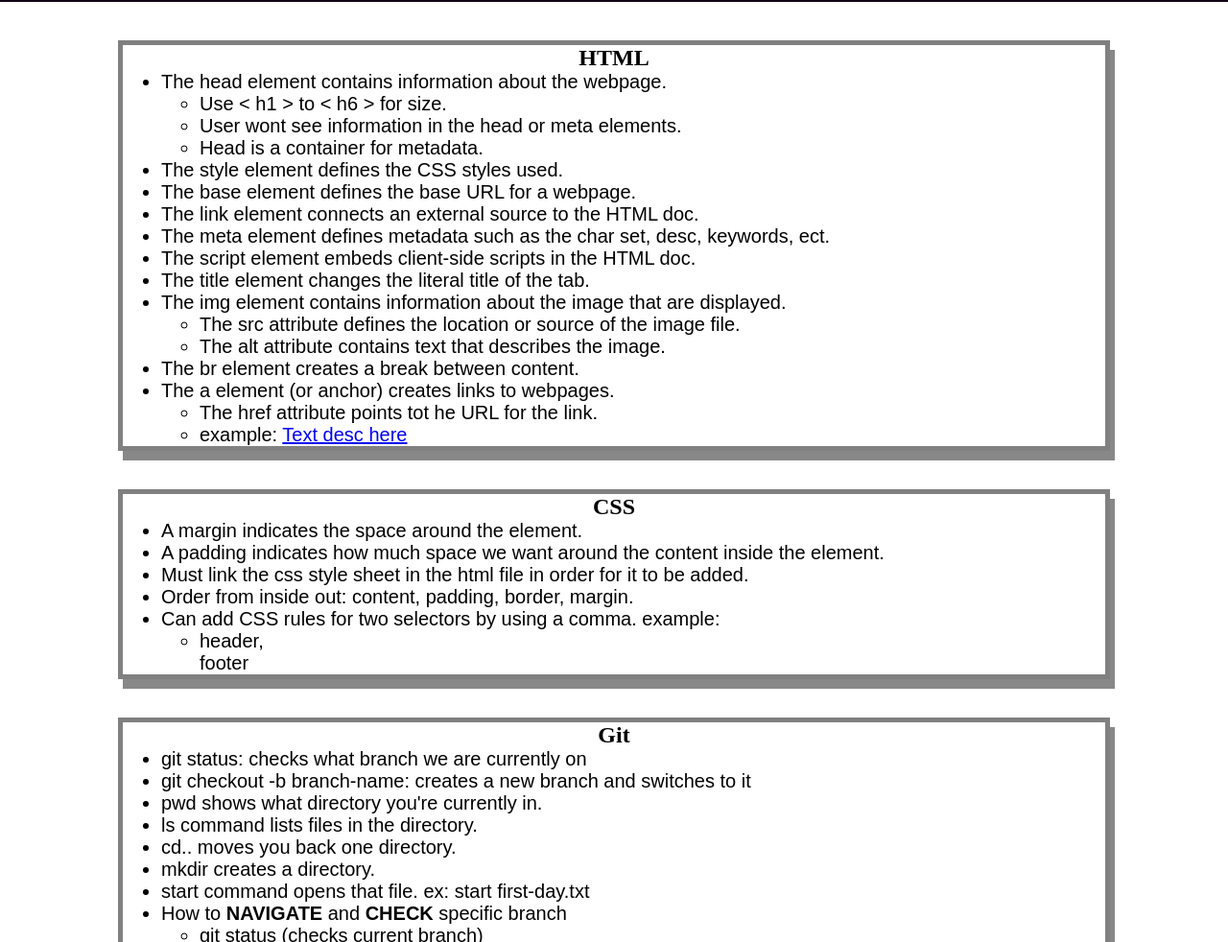
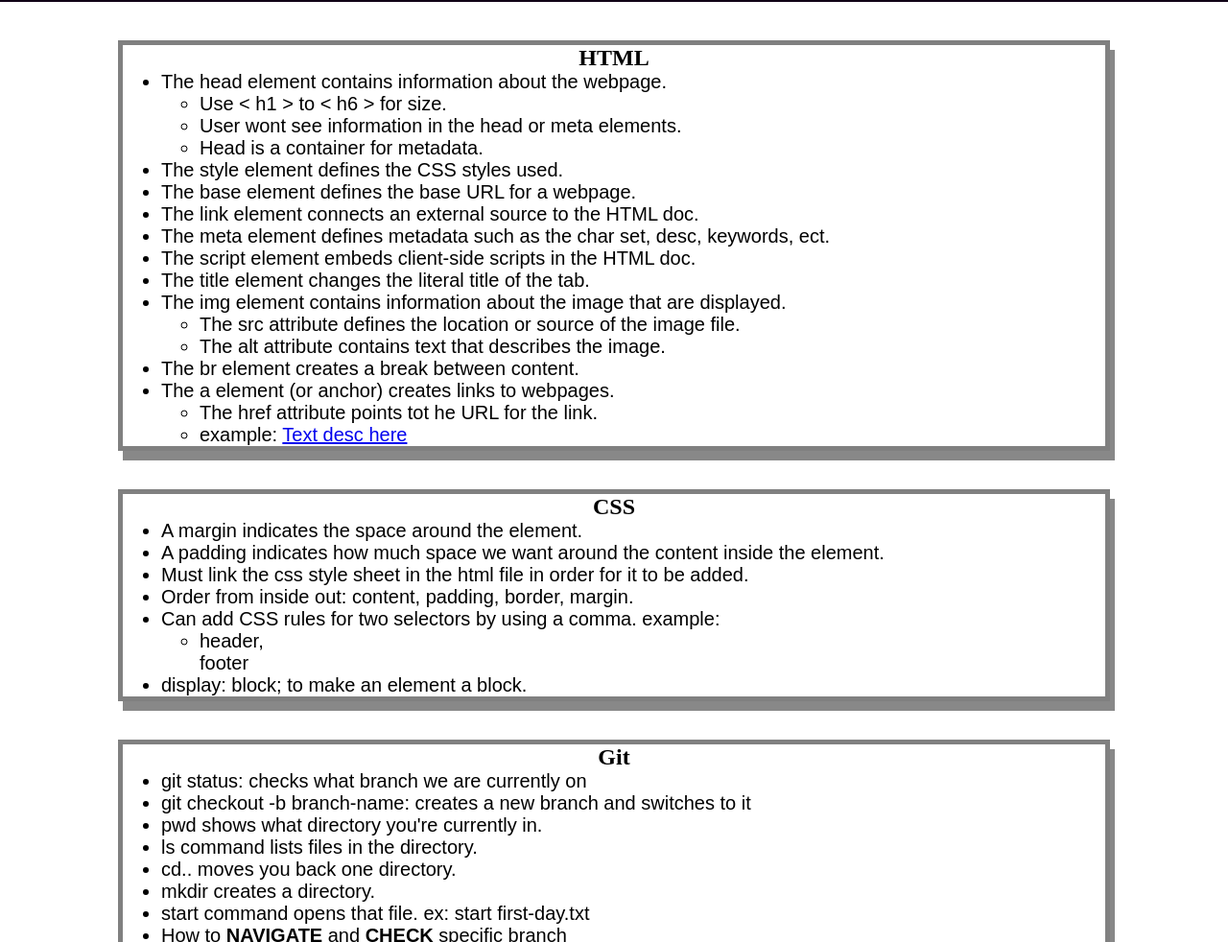
Before and after one commit to authorixed/prework-study-guide, a plain HTML site: page index.html in a window 1280 px wide. Shown: the part 118-1100 px from the top of the page at 96% size. Drawn offline with Linux system fonts and the light colour scheme.

Commit message:
Add CSS Notes

```diff
--- a/index.html
+++ b/index.html
@@ -68,6 +68,8 @@
             <ul>
               <li>header, <br> footer</li>
             </ul>
+          <li>display: block; to make an element a block.</li>
+
         </ul>
       </section>
 
```
